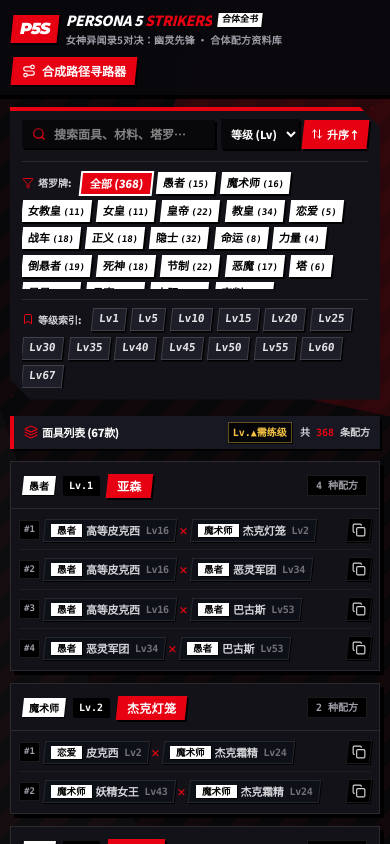
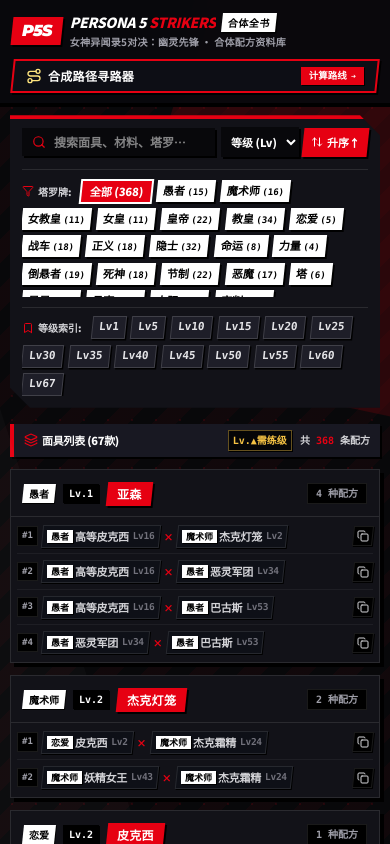
Before and after one commit to akatsukiw/p5s-compendium, a React (Vite) app: page / in a window 390 px wide. Shown: the top 844 px of the page. Built offline with nearby package versions, Linux system fonts and the light colour scheme.

Commit message:
style: improve UI component responsiveness and styling
- Adjust header layout to prevent mobile text squishing.
- Update PathFinder tab styling for better touch affordance.
- Refine MaterialBadge aesthetics and scaling.

```diff
--- a/src/App.tsx
+++ b/src/App.tsx
@@ -209,20 +209,20 @@
 
       {/* TOP P5S LOGO & HERO HEADER */}
       <header className="sticky top-0 z-40 bg-[#09090d]/95 backdrop-blur-md shadow-[0_4px_0_#000]">
-        <div className="max-w-7xl mx-auto px-3 sm:px-6 py-2.5 sm:py-3.5">
+        <div className="max-w-7xl mx-auto px-3 sm:px-6 pt-3 pb-2.5 sm:py-3.5">
           <div className="flex flex-col sm:flex-row sm:items-center justify-between gap-2.5 sm:gap-4">
 
-            {/* Logo Badge in P5S Cut-Out Style */}
+            {/* Logo Badge & Full Title (Never squeezed on mobile) */}
             <div className="flex items-center gap-2 sm:gap-3 min-w-0">
-              <div className="bg-[#e60012] text-white font-p5-display text-base sm:text-2xl px-2 sm:px-3.5 py-0.5 sm:py-1 p5-skew-l shadow-[2px_2px_0_#000] sm:shadow-[3px_3px_0_#000] flex items-center justify-center shrink-0">
+              <div className="bg-[#e60012] text-white font-p5-display text-base sm:text-2xl px-2.5 sm:px-3.5 py-0.5 sm:py-1 p5-skew-l shadow-[2px_2px_0_#000] sm:shadow-[3px_3px_0_#000] flex items-center justify-center shrink-0">
                 <span className="p5-unskew-l tracking-tighter">P5S</span>
               </div>
               <div className="min-w-0 flex-1">
-                <div className="flex items-center gap-1.5 sm:gap-2 flex-nowrap">
-                  <h1 className="text-sm xs:text-base sm:text-2xl font-black italic tracking-tight sm:tracking-wider text-white uppercase truncate shrink min-w-0">
+                <div className="flex items-center gap-1.5 sm:gap-2 flex-wrap">
+                  <h1 className="text-sm xs:text-base sm:text-2xl font-black italic tracking-tight sm:tracking-wider text-white uppercase truncate">
                     Persona 5 <span className="text-[#e60012]">Strikers</span>
                   </h1>
-                  <span className="bg-white text-black font-mono text-[9px] sm:text-[11px] font-black px-1 sm:px-2 py-0 sm:py-0.5 p5-skew-l shadow-[1.5px_1.5px_0_#000] sm:shadow-[2px_2px_0_#000] shrink-0">
+                  <span className="bg-white text-black text-[10px] sm:text-xs font-black tracking-wider px-1.5 sm:px-2 py-0.5 p5-skew-l shadow-[1.5px_1.5px_0_#000] sm:shadow-[2px_2px_0_#000] shrink-0">
                     <span className="p5-unskew-l">合体全书</span>
                   </span>
                 </div>
@@ -232,18 +232,26 @@
               </div>
             </div>
 
-            {/* Header Right Action: Path Finder Button */}
-            <div className="flex items-center gap-2 self-start sm:self-center shrink-0">
+            {/* Header Action: Tactile Interactive Button (Full width on mobile below title, compact right-docked on desktop) */}
+            <div className="w-full sm:w-auto shrink-0">
               <button
                 onClick={() => openPathFinder()}
-                className="bg-[#e60012] hover:bg-white text-white hover:text-black font-black text-xs sm:text-sm px-2.5 sm:px-3.5 py-1.5 sm:py-2 p5-skew-l shadow-[2px_2px_0_#000] sm:shadow-[3px_3px_0_#000] transition-all flex items-center gap-1.5 cursor-pointer active:scale-95 group"
+                className="w-full sm:w-auto relative bg-[#0d0e15] hover:bg-[#e60012] text-white border-2 border-[#e60012] hover:border-white shadow-[2px_2px_0_#000] sm:shadow-[3px_3px_0_#000] transition-all flex items-center justify-between sm:justify-start gap-2 px-3 sm:px-3.5 py-1.5 sm:py-2 p5-skew-l cursor-pointer active:translate-x-0.5 active:translate-y-0.5 active:scale-95 group shrink-0"
                 title="打开合成路径寻路器 (基于 BFS 算法)"
               >
-                <span className="p5-unskew-l flex items-center gap-1.5">
-                  <Route className="w-3.5 h-3.5 sm:w-4 sm:h-4 text-white group-hover:text-black transition-colors" />
-                  <span>合成路径寻路器</span>
-                  <span className="hidden xs:inline-block bg-black text-white text-[9px] sm:text-[10px] px-1 py-0.2 font-mono ml-0.5">
-                    BFS
+                <span className="p5-unskew-l flex items-center justify-between w-full sm:w-auto gap-2">
+                  <span className="flex items-center gap-1.5">
+                    <Route className="w-4 h-4 text-[#ffe57f] group-hover:text-white transition-colors" />
+                    <span className="font-black text-xs sm:text-sm tracking-wide">
+                      合成路径寻路器
+                    </span>
+                    <span className="text-[10px] text-zinc-400 font-mono hidden xs:inline">
+                      (BFS 最优链求解)
+                    </span>
+                  </span>
+                  <span className="bg-[#e60012] group-hover:bg-white text-white group-hover:text-black text-[9.5px] sm:text-[10px] font-mono font-black px-2 py-0.5 shadow-[1px_1px_0_#000] transition-colors flex items-center gap-1 shrink-0 ml-1">
+                    <span>计算路线</span>
+                    <span className="text-[8.5px]">➔</span>
                   </span>
                 </span>
               </button>
@@ -448,13 +456,13 @@
                   </div>
 
                   {/* Card Body: 紧凑排列该面具下的多行材料配方 */}
-                  <div className="divide-y divide-white/5 bg-[#121218] px-2 sm:px-3 py-0.5">
+                  <div className="divide-y divide-white/5 bg-[#121218] px-1.5 sm:px-3 py-0.5">
                     {group.recipes.map((row, rIdx) => (
                       <div
                         key={row.id}
-                        className="py-1.5 flex items-center justify-between gap-1.5 hover:bg-white/[0.02] transition-colors"
+                        className="py-1 flex items-center justify-between gap-1 hover:bg-white/[0.02] transition-colors"
                       >
-                        {/* 左侧：序号与材料组合 (横向同行不折行，材料两端对齐紧凑，长名称不折断) */}
+                        {/* 左侧：序号与材料组合 (2个材料紧凑同行不折行，3个材料允许自然换行) */}
                         <div className="min-w-0 flex-1 py-0.5">
                           <div className="flex flex-wrap items-center gap-0.5 sm:gap-1">
                             <span className="font-mono text-[9px] text-zinc-400 bg-black px-1 py-0.5 font-black shrink-0 border border-white/10 mr-0.5">
@@ -463,7 +471,7 @@
                             {row.materials.map((mat, mIdx) => (
                               <React.Fragment key={`${mat.name}-${mIdx}`}>
                                 {mIdx > 0 && (
-                                  <span className="text-[#e60012] font-black text-[11px] sm:text-xs px-0 sm:px-0.5 shrink-0 select-none scale-90">
+                                  <span className="text-[#e60012] font-black text-[10px] sm:text-xs px-0.5 shrink-0 select-none">
                                     ×
                                   </span>
                                 )}
@@ -481,13 +489,13 @@
                         <button
                           onClick={() => handleCopy(row.text, row.id)}
                           title="复制合成公式"
-                          className="w-6 h-6 shrink-0 flex items-center justify-center text-white bg-black hover:bg-white hover:text-black active:bg-white active:text-black shadow-[1px_1px_0_#000] p5-skew-l cursor-pointer border border-white/10 transition-colors"
+                          className="w-5 h-5 sm:w-6 sm:h-6 shrink-0 flex items-center justify-center text-white bg-black hover:bg-white hover:text-black active:bg-white active:text-black shadow-[1px_1px_0_#000] p5-skew-l cursor-pointer border border-white/10 transition-colors"
                         >
                           <span className="p5-unskew-l flex items-center justify-center">
                             {copiedId === row.id ? (
-                              <Check className="w-3.5 h-3.5 text-[#e60012]" />
+                              <Check className="w-3 h-3 text-[#e60012]" />
                             ) : (
-                              <Copy className="w-3.5 h-3.5 text-zinc-300" />
+                              <Copy className="w-3 h-3 text-zinc-300" />
                             )}
                           </span>
                         </button>
--- a/src/components/MaterialBadge.tsx
+++ b/src/components/MaterialBadge.tsx
@@ -28,58 +28,68 @@
       title={tooltip}
       className={`inline-flex items-center justify-center transition-all shadow-[1px_1px_0_#000] p5-skew-l group/mat cursor-pointer whitespace-nowrap shrink-0 ${
         compact
-          ? 'px-1.5 py-0.5 gap-1'
+          ? 'px-1 py-0.5 gap-0.5 sm:gap-1'
           : 'px-2 py-0.5 gap-1.5'
       } ${
         isHighlighted
-          ? 'bg-[#b8000e] hover:bg-[#e60012] text-white border border-[#ff4d59]/60 shadow-[1px_1px_0_#000]'
+          ? 'bg-[#151822] hover:bg-[#e60012] text-white border border-white/25 shadow-[1px_1px_0_#000]'
           : 'bg-[#0e1017] hover:bg-[#e60012] text-white border border-white/10 hover:border-white/30'
       }`}
     >
       <span
         className={`p5-unskew-l inline-flex items-center leading-normal ${
           compact
-            ? 'gap-1 text-[11px] sm:text-xs'
-            : 'gap-1.5 text-xs sm:text-[13px]'
+            ? 'gap-0.5 sm:gap-1 text-[11px]'
+            : 'gap-1.5 text-xs sm:text-sm'
         }`}
       >
-        {/* Arcana Tag: Generously padded, crisp black-on-white badge per reference screenshot */}
+        {/* Arcana Tag: Clean bold font on white background with proper padding (never squished, never blurry) */}
         {matMeta && (
           <span
-            className={`inline-flex items-center justify-center px-1.5 py-0.5 text-[9.5px] sm:text-[10px] font-black shrink-0 leading-none shadow-[1px_1px_0_#000] ${
-              isHighlighted ? 'bg-black text-white' : 'bg-white text-black'
+            className={`inline-flex items-center justify-center font-bold shrink-0 leading-none shadow-[1px_1px_0_#000] bg-white text-black ${
+              compact
+                ? 'px-1 py-0.5 text-[9px]'
+                : 'px-1.5 py-0.5 text-[10px] sm:text-[10.5px]'
             }`}
           >
             {matMeta.arcana}
           </span>
         )}
 
-        {/* Persona Name: Toned down slightly to comfortable text-zinc-300 */}
+        {/* Persona Name: Compact 11px on mobile, full size on desktop */}
         <span
-          className={`font-bold tracking-tight inline-flex items-center ${
-            isHighlighted ? 'text-white' : 'text-zinc-300 group-hover/mat:text-white'
+          className={`tracking-tight inline-flex items-center ${
+            compact ? 'text-[11px]' : 'text-xs sm:text-sm'
+          } ${
+            isHighlighted
+              ? 'text-white font-black'
+              : 'font-bold text-zinc-300 group-hover/mat:text-white'
           }`}
         >
           {material.name}
         </span>
 
-        {/* Level Tag: LvXX format without dot, muted text-zinc-500 font color with comfortable separation */}
+        {/* Level Tag: LvXX format without dot, muted gray for others */}
         {isLevelBoosted ? (
           <span
-            className={`font-mono font-bold text-[10px] sm:text-[11px] tracking-tight inline-flex items-center ml-0.5 ${
+            className={`font-mono font-bold tracking-tight inline-flex items-center ${
+              compact ? 'text-[9.5px] ml-0.5' : 'text-[10.5px] sm:text-xs ml-0.5'
+            } ${
               isHighlighted
                 ? 'text-[#ffe57f]'
                 : 'text-[#f6c344] group-hover/mat:text-[#fffb00]'
             }`}
             title={`合体要求 Lv${reqLvl} (初始原始等级 Lv${baseLvl})`}
           >
-            Lv{reqLvl}<span className="text-[8px] font-bold text-[#ffe57f] ml-0.2">▲</span>
+            Lv{reqLvl}<span className="text-[7.5px] sm:text-[8.5px] font-bold text-[#ffe57f] ml-0.2">▲</span>
           </span>
         ) : (
           <span
-            className={`font-mono font-bold text-[10px] sm:text-[11px] tracking-tight inline-flex items-center ml-0.5 ${
+            className={`font-mono font-bold tracking-tight inline-flex items-center ${
+              compact ? 'text-[9.5px] ml-0.5' : 'text-[10.5px] sm:text-xs ml-0.5'
+            } ${
               isHighlighted
-                ? 'text-white/90'
+                ? 'text-zinc-200'
                 : 'text-zinc-500 group-hover/mat:text-white'
             }`}
           >
```
Also changed, not shown: src/components/PathFinderModal.tsx (+43 -15 lines).
